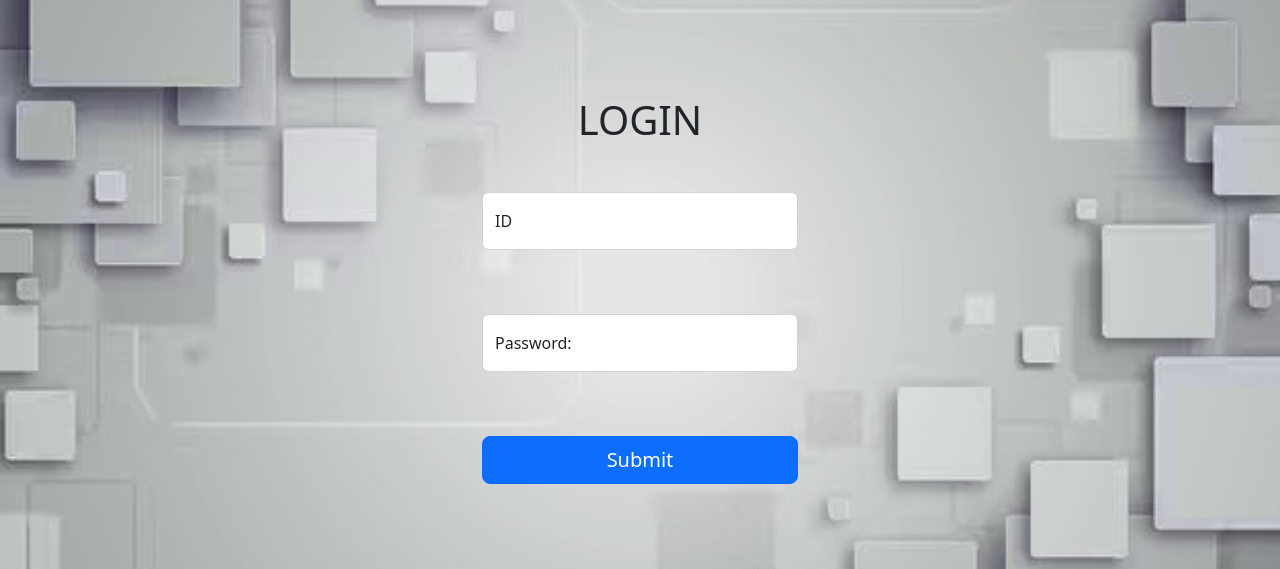
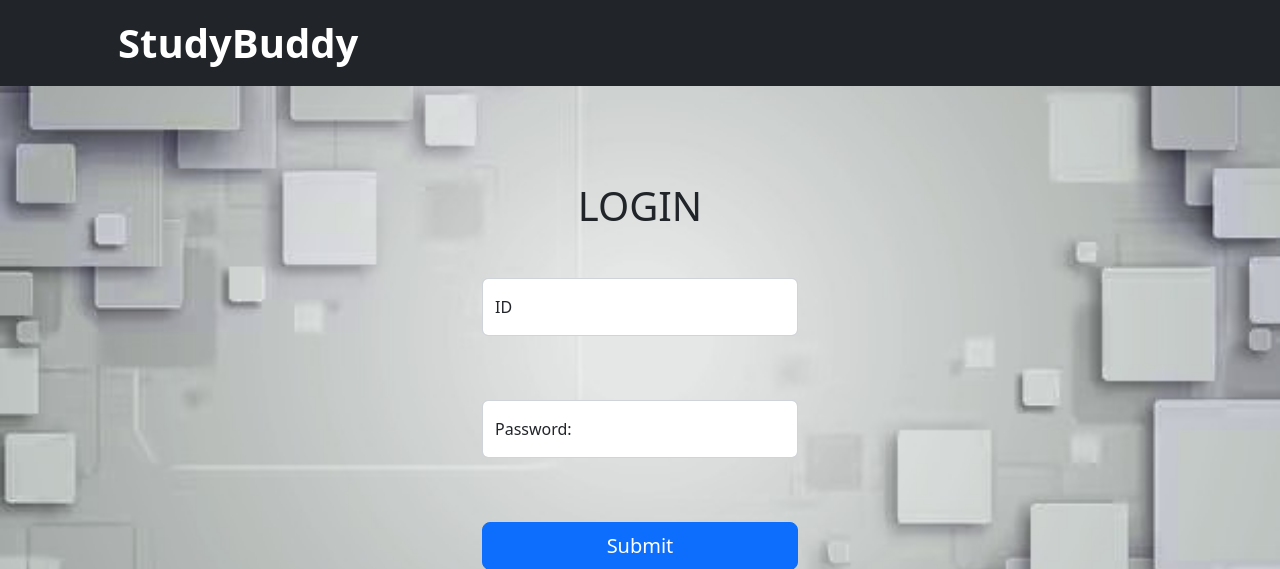
Before and after one commit to Cromyl/StudyBuddy, a PHP site: page /MentorLogin.php in a window 1280 px wide. Shown: the top 569 px of the page. Run offline with PHP 8.4, Linux system fonts and the light colour scheme; some libraries are stand-ins or nearby versions.

Commit message:
Navbar added in mentor login page

```diff
--- a/StudyBuddy/MentorLogin.php
+++ b/StudyBuddy/MentorLogin.php
@@ -15,6 +15,16 @@
   background-repeat: no-repeat;
   background-position: center;
   background-size: cover;">
+  <nav class="navbar navbar-expand-lg navbar-dark bg-dark">
+            <div class="container px-5">
+                <a class="navbar-brand" href="#!"style="font-size:40px; font-weight:bold;">StudyBuddy</a>
+                <button class="navbar-toggler" type="button" data-bs-toggle="collapse" data-bs-target="#navbarSupportedContent" aria-controls="navbarSupportedContent" aria-expanded="false" aria-label="Toggle navigation"><span class="navbar-toggler-icon"></span></button>
+                <div class="collapse navbar-collapse" id="navbarSupportedContent">
+                    <ul class="navbar-nav ms-auto mb-2 mb-lg-0">
+                          </ul>
+                </div>
+            </div>
+        </nav>
 <?php
     if($_SERVER['REQUEST_METHOD']=='POST'){
         $id=$_POST['ID'];
```
